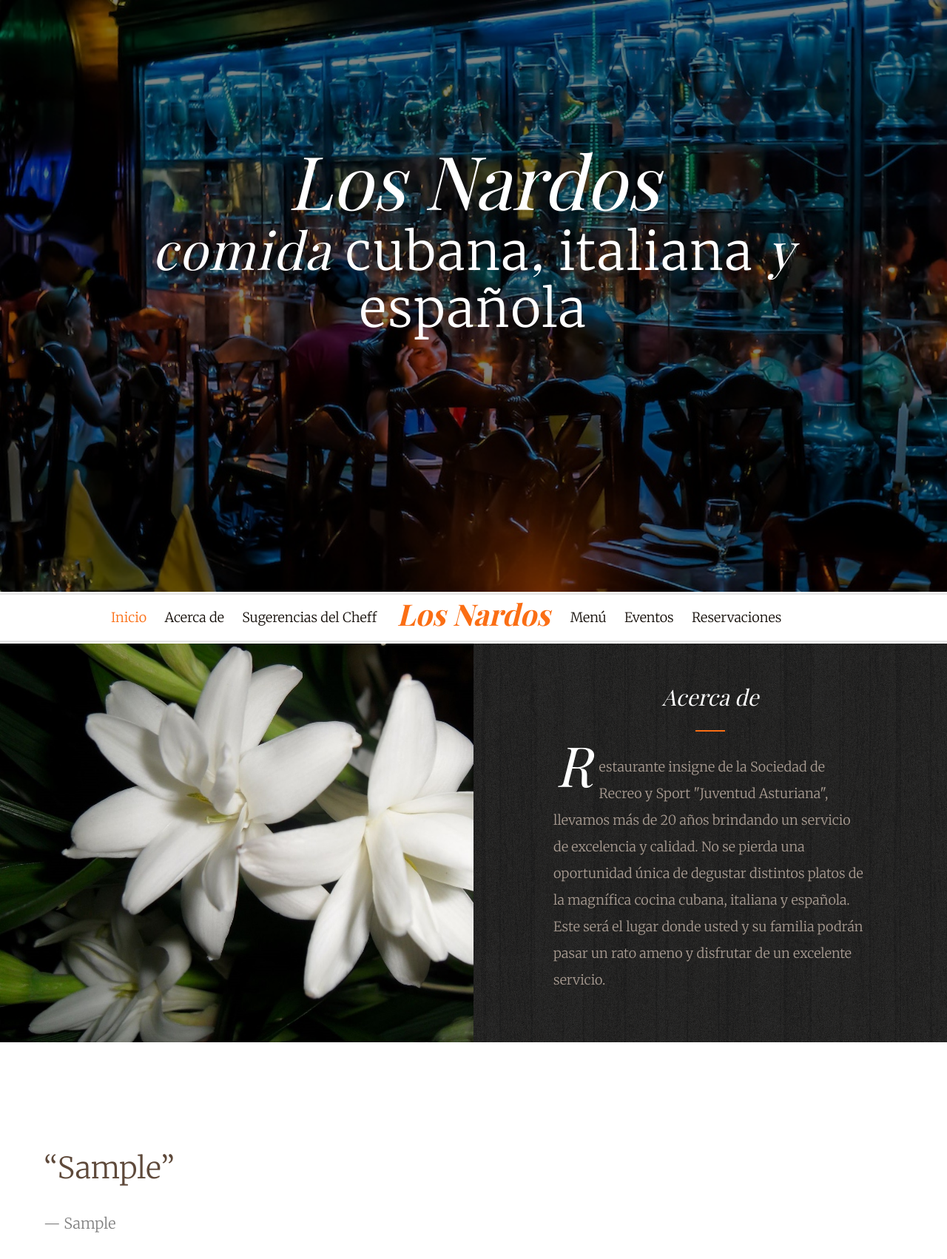
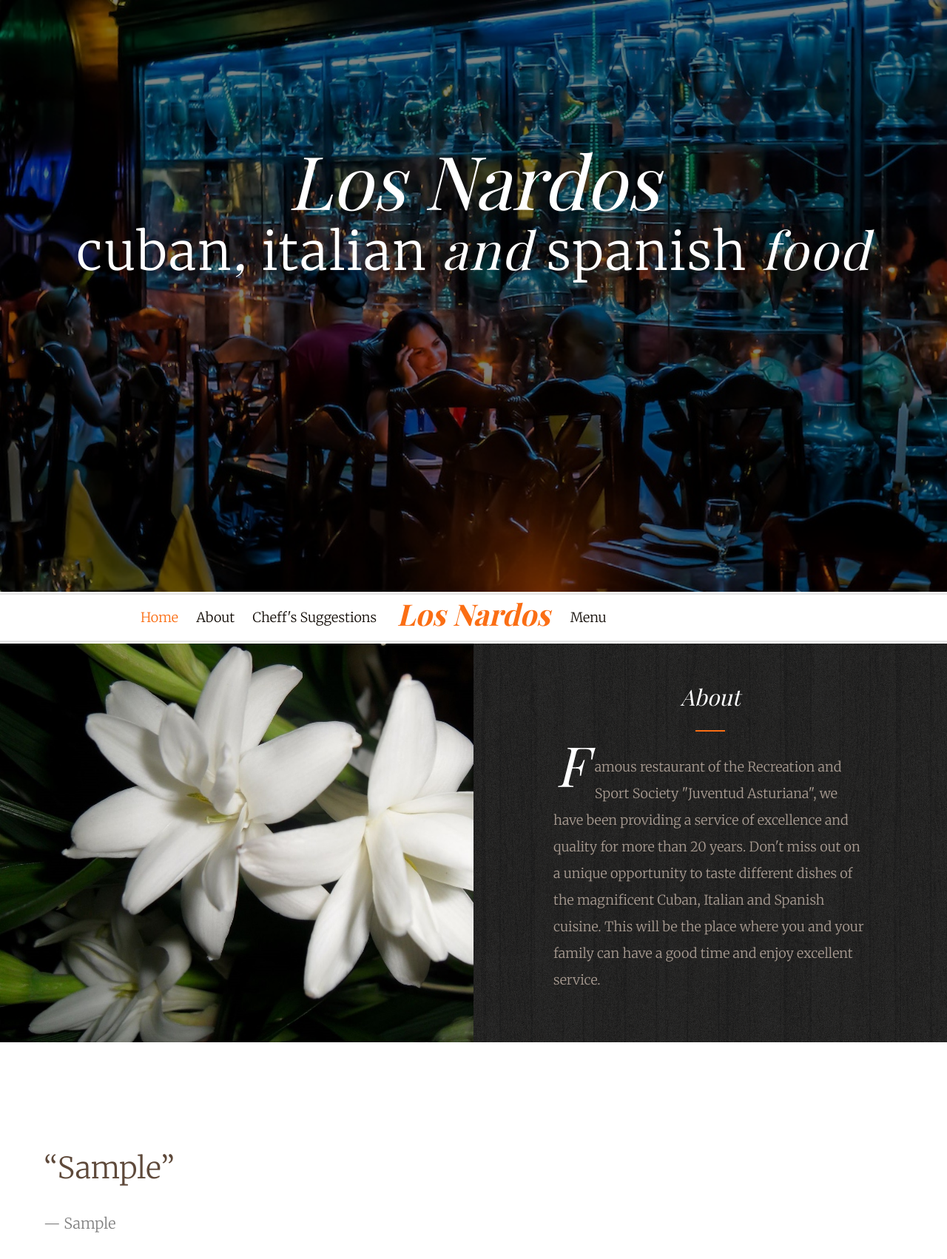
Before and after one commit to adriansanchez88/LosNardos-WebRestaurant, a Django app: template WebRestaurant/core/templates/core/index.html in a window 1280 px wide. Shown: the top 1702 px of the page at 74% size. Run offline with Django 3.2, Linux system fonts and the light colour scheme; tables that the repository leaves empty hold one stand-in row (values such as "Sample post"); the template is opened without the code that fills it: values that come from a table or form of the project are taken from there, most other values are stand-ins (such as "Sample title", 1, 10 or a date in 2020); grey boxes marked "Sample" are stand-in pictures; some libraries are stand-ins or nearby versions; some web fonts are replaced.

Commit message:
personalizado para usar

```diff
--- a/WebRestaurant/core/templates/core/index.html
+++ b/WebRestaurant/core/templates/core/index.html
@@ -74,7 +74,7 @@
 					<div class="container">
 						<div class="row">
 							<h1 class="to-animate">Los Nardos</h1>
-							<h2 class="to-animate"><span>comida</span> cubana<span>,</span> italiana <span>y</span> española</h2>
+							<h2 class="to-animate">{% if language == 'ES' %}<span>comida</span> cubana<span>,</span> italiana <span>y</span> española{% else %}cuban<span>,</span> italian <span>and</span> spanish <span>food</span>{% endif %}</h2>
 						</div>
 					</div>
 				</div>
@@ -92,17 +92,17 @@
 			<div class="fh5co-main-nav">
 				<div class="container-fluid">
 					<div class="fh5co-menu-1">
-						<a href="#" data-nav-section="home">Inicio</a>
-						<a href="#" data-nav-section="about">Acerca de</a>
-						<a href="#" data-nav-section="features">Sugerencias del Cheff</a>
+						<a href="#" data-nav-section="home">{% if language == 'ES' %}Inicio{% else %}Home{% endif %}</a>
+						<a href="#" data-nav-section="about">{% if language == 'ES' %}Acerca de{% else %}About{% endif %}</a>
+						<a href="#" data-nav-section="features">{% if language == 'ES' %}Sugerencias del Cheff{% else %}Cheff's Suggestions{% endif %}</a>
 					</div>
 					<div class="fh5co-logo">
 						<a href="#" data-nav-section="home">Los Nardos</a>
 					</div>
 					<div class="fh5co-menu-2">
-						<a href="#" data-nav-section="menu">Menú</a>
-						<a href="#" data-nav-section="events">Eventos</a>
-						<a href="#" data-nav-section="reservation">Reservaciones</a>
+						<a href="#" data-nav-section="menu">{% if language == 'ES' %}Menú{% else %}Menu{% endif %}</a>
+						<!--<a href="#" data-nav-section="events">{% if language == 'ES' %}Eventos{% else %}Events{% endif %}</a>-->
+						<!--<a href="#" data-nav-section="reservation">{% if language == 'ES' %}Reservaciones{% else %}Reservation{% endif %}</a>	-->
 					</div>
 				</div>
 
@@ -112,8 +112,23 @@
 		<div id="fh5co-about" data-section="about">
 			<div class="fh5co-2col fh5co-bg to-animate-2" style="background-image: url({% static 'core/images/los_nardos_flor1.jpg' %})"></div>
 			<div class="fh5co-2col fh5co-text">
+			{% if language == 'ES' %}
 				<h2 class="heading to-animate">Acerca de</h2>
-				<p class="to-animate"><span class="firstcharacter">R</span>estaurante insigne de la Sociedad de Recreo y Sport "Juventud Asturiana", llevamos más de 20 años brindando un servicio de excelencia y calidad. No se pierda una oportunidad única de degustar distintos platos de la magnífica cocina cubana, italiana y española. Este será el lugar donde usted y su familia podrán pasar un rato ameno y disfrutar de un excelente servicio.</p>
+				<p class="to-animate">
+				<span class="firstcharacter">R</span>estaurante insigne de la Sociedad de Recreo y Sport "Juventud Asturiana",
+				llevamos más de 20 años brindando un servicio de excelencia y calidad. No se pierda una oportunidad única de
+				degustar distintos platos de la magnífica cocina cubana, italiana y española.
+				Este será el lugar donde usted y su familia podrán pasar un rato ameno y disfrutar de un excelente servicio.
+				</p>
+			{% else %}
+				<h2 class="heading to-animate">About</h2>
+				<p class="to-animate">
+				<span class="firstcharacter">F</span>amous restaurant of the Recreation and Sport Society "Juventud Asturiana",
+				we have been providing a service of excellence and quality for more than 20 years. Don't miss out on a unique opportunity to
+				taste different dishes of the magnificent Cuban, Italian and Spanish cuisine.
+				This will be the place where you and your family can have a good time and enjoy excellent service.
+				</p>
+			{% endif %}
 			</div>
 		</div>
 
@@ -127,7 +142,7 @@
 							{% for cita in citas %}
 								<li><!-- CADA FRASE -->
 									<blockquote>
-										<p>&ldquo;{{cita.fraseES}}&rdquo;</p>
+										<p>&ldquo;{% if language == 'ES' %}{{cita.fraseES}}{% else %}{{cita.fraseEN}}{% endif %}&rdquo;</p>
 										<p class="quote-author">&mdash; {{cita.autor}}</p>
 									</blockquote>
 								</li>
@@ -144,11 +159,23 @@
 			<div class="container">
 				<div class="row text-center fh5co-heading row-padded">
 					<div class="col-md-8 col-md-offset-2"><!-- SECCION DE SUGERENCIAS -->
-						<h2 class="heading to-animate">Sugerencias del Cheff</h2>
+						<h2 class="heading to-animate">{% if language == 'ES' %}Sugerencias del Cheff{% else %}Cheff's Suggestions{% endif %}</h2>
 						{% if sugerencias %}
-							<p class="sub-heading to-animate">En el día de hoy nuestro Cheff le sugiere los siguientes platos para su disfrute y el de su paladar.</p>
+							<p class="sub-heading to-animate">
+							{% if language == 'ES' %}
+								En el día de hoy nuestro Cheff le sugiere los siguientes platos para su disfrute y el de su paladar.
+							{% else %}
+								Today our Cheff suggests the following dishes for your enjoyment and that of your palate.
+							{% endif %}
+							</p>
 						{% else %}
-							<p class="sub-heading to-animate">Lo sentimos por el momento no hay sugerencias de la casa.</p>
+							<p class="sub-heading to-animate">
+							{% if language == 'ES' %}
+								Lo sentimos por el momento no hay sugerencias de la casa.
+							{% else %}
+								Sorry at the moment there are no suggestions from the house.
+							{% endif %}
+							</p>
 						{% endif %}
 					</div>
 				</div>
@@ -161,9 +188,9 @@
 									<div class="fh5co-h-row-2 to-animate-2">
 										<div class="fh5co-v-col-2 fh5co-bg-img" style="background-image: url({% if plato.imagen %} {{plato.imagen.url}}{% else %}{% static 'core/images/sugerencia-default.jpg' %}{% endif %})"></div>
 										<div class="fh5co-v-col-2 fh5co-text arrow-left">
-											<h2>{{plato.nombreES}}</h2>
+											<h2>{% if language == 'ES' %}{{plato.nombreES}}{% else %}{{plato.nombreEN}}{% endif %}</h2>
 											<span class="pricing">${{plato.precio}}</span>
-											<p>{{plato.descripcionES}}</p>
+											<p>{% if language == 'ES' %}{{plato.descripcionES}}{% else %}{{plato.descripcionEN}}{% endif %}</p>
 										</div>
 									</div>
 								</div>
@@ -184,8 +211,8 @@
 					{% for categoria in categorias_cuatro %}
 						<div class="col-md-3 to-animate" >
 							<div class="fh5co-type" >
-								<h3 style="background: url({{categoria.iconoBlanco.url}}) no-repeat center center;">{{categoria.tituloES}}</h3>
-								<p>{{categoria.descripcionES}}</p>
+								<h3 style="background: url({{categoria.iconoBlanco.url}}) no-repeat center center;">{% if language == 'ES' %}{{categoria.tituloES}}{% else %}{{categoria.tituloEN}}{% endif %}</h3>
+								<p>{% if language == 'ES' %}{{categoria.descripcionES}}{% else %}{{categoria.descripcionEN}}{% endif %}</p>
 							</div>
 						</div>
 					{% endfor %}
@@ -198,8 +225,13 @@
 			<div class="container">
 				<div class="row text-center fh5co-heading row-padded">
 					<div class="col-md-8 col-md-offset-2">
+					{% if language == 'ES' %}
 						<h2 class="heading to-animate">Menú</h2>
 						<p class="sub-heading to-animate">Deguste su vista primero para que luego su paladar lo haga también.</p>
+					{% else %}
+						<h2 class="heading to-animate">Menu</h2>
+						<p class="sub-heading to-animate">Taste your sight first so your taste buds do too.</p>
+					{% endif %}
 					</div>
 				</div>
 				<div class="row row-padded">
@@ -207,15 +239,15 @@
 						<div class="col-md-8">
 							<div class="fh5co-food-menu to-animate-2">
 								<!--<h2 style="background: url({{categoria.iconoNegro.url}}) no-repeat center center; position: relative;padding-left: 80px;  height: 64px;">{{categoria.tituloES}}</h2>-->
-								<h3 style="background: url({{categoria.iconoNegro.url}}) no-repeat center right; height: 64px;"><u>{{categoria.tituloES}}</u></h3>
+								<h3 style="background: url({{categoria.iconoNegro.url}}) no-repeat center right; height: 64px;"><u>{% if language == 'ES' %}{{categoria.tituloES}}{% else %}{{categoria.tituloEN}}{% endif %}</u></h3>
 								<ul>
 									{% for plato in platos %}
 										{% ifequal plato.categoria.tituloES categoria.tituloES %}
 											<li>
 												<div class="fh5co-food-desc">
 													<div>
-														<h3>{{plato.nombreES}}</h3>
-														<p>{{plato.descripcionES}}</p>
+														<h3>{% if language == 'ES' %}{{plato.nombreES}}{% else %}{{plato.nombreEN}}{% endif %}</h3>
+														<p>{% if language == 'ES' %}{{plato.descripcionES}}{% else %}{{plato.descripcionEN}}{% endif %}</p>
 													</div>
 												</div>
 												<div class="fh5co-food-pricing">
@@ -231,69 +263,84 @@
 				</div>
 				<div class="row">
 					<div class="col-md-4 col-md-offset-4 text-center to-animate-2">
-						<p><a href="{% url 'menu' %}" class="btn btn-primary btn-outline">Menú Completo</a></p>
+						<p><a href="{% url 'menu' %}" class="btn btn-primary btn-outline" target="_blank">{% if language == 'ES' %}Menú Completo{% else %}Complete Menu{% endif %}</a></p>
 					</div>
 				</div>
 			</div>
 		</div>
 		<!-- FIN DE LA SECCION MENU -->
-		<!-- SECCION DE EVENTOS -->
+		<!-- SECCION DE EVENTOS
 		<div id="fh5co-events" data-section="events" style="background-image: url({% static 'core/images/slide_2.jpg' %});" data-stellar-background-ratio="0.5">
 			<div class="fh5co-overlay"></div>
 			<div class="container">
 				<div class="row text-center fh5co-heading row-padded">
 					<div class="col-md-8 col-md-offset-2 to-animate">
+						{% if language == 'ES' %}
 						<h2 class="heading">Eventos</h2>
 						<p class="sub-heading">En nuestra casa celebramos los siguientes eventos, donde presentamos platos especiales y otras ofertas.</p>
+						{% else %}
+						<h2 class="heading">Events</h2>
+						<p class="sub-heading">In our house we celebrate the following events, where we present special dishes and other offers.</p>
+						{% endif %}
 					</div>
 				</div>
 				<div class="row">
-					{% for evento in eventos %}
-						<!-- CADA EVENTO -->
+					{% for evento in eventos %}-->
+						<!-- CADA EVENTO
 						<div class="col-md-4">
 							<div class="fh5co-event to-animate-2">
-								<h3>{{evento.nombreES}}</h3>
-								<span class="fh5co-event-meta">{{evento.fecha}}</span>
-								<p>{{evento.descripcionES}}</p>
+								<h3>{% if language == 'ES' %}{{evento.nombreES}}{% else %}{{evento.nombreEN}}{% endif %}</h3>
+								<span class="fh5co-event-meta">{{evento.fecha|date:"d/m/Y"}}</span>
+								<p>{% if language == 'ES' %}{{evento.descripcionES}}{% else %}{{evento.descripcionEN}}{% endif %}</p>
 							</div>
 						</div>
 					{% endfor %}
 				</div>
 			</div>
-		</div>
+		</div>-->
 		<!-- FIN DE LA SECCION DE EVENTOS -->
 
 		<div id="fh5co-contact" data-section="reservation">
 			<div class="container">
-				<div class="row text-center fh5co-heading row-padded">
+				<!--<div class="row text-center fh5co-heading row-padded">
 					<div class="col-md-8 col-md-offset-2">
+					{% if language == 'ES' %}
 						<h2 class="heading to-animate">Reserve su Mesa</h2>
 						<p class="sub-heading to-animate">Puede contactarnos para reservar su mesa llamando al <strong>Teléfono de Contacto</strong> o llenando el <strong>Formulario de Reservación</strong> y esperando que demos respuesta a su solicitud.</p>
+					{% else %}
+						<h2 class="heading to-animate">Reserve your Table</h2>
+						<p class="sub-heading to-animate">You can contact us to reserve your table by calling the <strong>Contact Phone</strong> or filling out the <strong>Reservation Form</strong> and waiting for us to respond to your request.</p>
+					{% endif %}
 					</div>
-				</div>
+				</div>-->
 				<div class="row">
 					<div class="col-md-6 to-animate-2">
-						<h3>Información de Contacto</h3>
+						<h3>{% if language == 'ES' %}Información de Contacto{% else %}Contact Information{% endif %}</h3>
 						<ul class="fh5co-contact-info">
 							<li class="fh5co-contact-address ">
 								<i class="icon-home"></i>
+								{% if language == 'ES' %}
 								Sociedad de Recreo  Sport "Juventud Asturiana"<br>
 								Prado 563 e/ Teniente Rey y Dragones<br>La Habana, Cuba
+								{% else %}
+								Recreation and Sport Society "Juventud Asturiana"<br>
+								Prado 563 e/ Teniente Rey y Dragones<br>Havana, Cuba
+								{% endif %}
 							</li>
 							<li><a href="tel:+5378632985"><i class="icon-phone"></i> +537 863 2985</a></li>
-							<li><a href="mailto:losnardoscuba@gmail.com"><i class="icon-envelope"></i>losnardoscuba@gmail.com</a></li>
+							<!--<li><a href="mailto:losnardoscuba@gmail.com"><i class="icon-envelope"></i>losnardoscuba@gmail.com</a></li>	-->
 						</ul>
 					</div>
-					<div class="col-md-6 to-animate-2">
-						<h3  id="registration_form">Formulario de Reservación</h3>
+					<!--<div class="col-md-6 to-animate-2">
+						<h3  id="registration_form">{% if language == 'ES' %}Formulario de Reservación{% else %}Reservation Form{% endif %}</h3>
 						{% if 'ok' in request.GET %}
                             <div class="alert alert-success" role="alert">
-                                Mensaje enviado correctamente.
+                                {% if language == 'ES' %}Mensaje enviado correctamente.{% else %}Message sent successfully.{% endif %}
                             </div>
                         {% endif %}
                         {% if 'fail' in request.GET %}
                             <div class="alert alert-danger" role="alert">
-                                Ha ocurrido un error y no se ha podido enviar el mensaje.
+                                {% if language == 'ES' %}Ha ocurrido un error y no se ha podido enviar el mensaje.{% else %}An error has occurred and the message could not be sent.{% endif %}
                             </div>
                         {% endif %}
 						<form action="#registration_form" method="POST" role="form" class="contactForm">
@@ -315,10 +362,10 @@
 							</div>
 							{{form.mensaje.errors}}
 							<div class="form-group ">
-								<input class="btn btn-primary btn-outline" value="Enviar Mensaje" type="submit" data-nav-section="reservation">
+								<input class="btn btn-primary btn-outline" {% if language == 'ES' %}value="Enviar Mensaje"{% else %}value="Send Message"{% endif %} type="submit" data-nav-section="reservation">
 							</div>
 						</form>
-					</div>
+					</div>-->
 				</div>
 			</div>
 		</div>
@@ -330,9 +377,11 @@
 		<div class="container">
 			<div class="row row-padded">
 				<div class="col-md-12 text-center">
-					<p class="to-animate">&copy; 2021 - Sociedad de Recreo y Sport "Juventud Asturiana". <br> Desarrollado por: <a href="http://adriansanchez.pythonanywhere.com/" target="_blank">Adrián Sánchez Nievares</a>
+					<p class="to-animate">&copy; 2021 - {% if language == 'ES' %}Sociedad de Recreo y Sport "Juventud Asturiana".{% else %}Recreation and Sport Society "Juventud Asturiana".{% endif %}
+					<br>
+					{% if language == 'ES' %}Desarrollado por:{% else %}Developed by:{% endif %} <a href="http://adriansanchez.pythonanywhere.com/" target="_blank">Adrián Sánchez Nievares</a>
 					</p>
-					<p class="text-center to-animate"><a href="#" data-nav-section="home" class="js-gotop">Ir al Inicio</a></p>
+					<p class="text-center to-animate"><a href="#" data-nav-section="home" class="js-gotop">{% if language == 'ES' %}Ir al Inicio{% else %}Go Home{% endif %}</a></p>
 				</div>
 			</div>
 			<!-- SECCION REDES SOCIALES
```
Also changed, not shown: WebRestaurant/core/templates/core/menu_completo.html (+13 -8 lines), WebRestaurant/core/views.py (+15 -3 lines).
